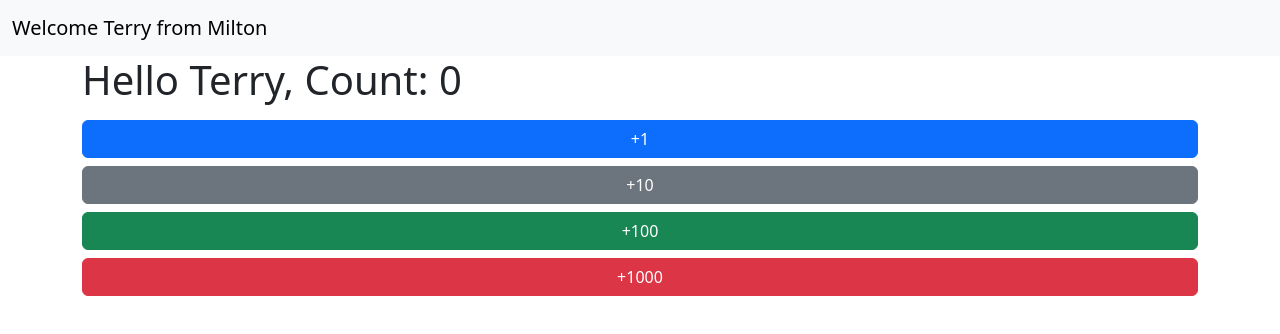
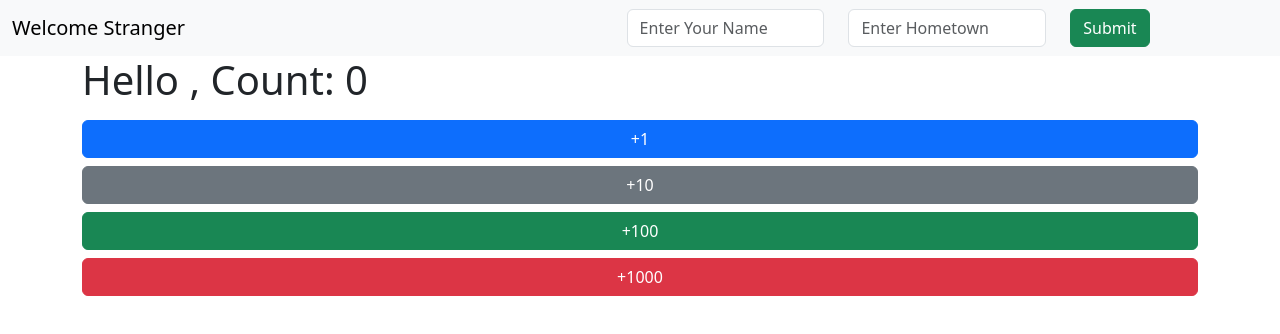
Before and after one commit to terrykub80/React-Intro, a React (Create React App) app: page / in a window 1280 px wide. Shown: the top 334 px of the page. Built offline with nearby package versions, Linux system fonts and the light colour scheme.

Commit message:
add name and city stat to app with navbar form

```diff
--- a/src/App.js
+++ b/src/App.js
@@ -3,7 +3,7 @@ import Button from "./components/Button";
 import Navbar from "./components/Navbar";
 
 function App(props) {
-    let myName = 'Terry'
+
     let buttons = [
         {color:'primary', step: 1},
         {color:'secondary', step: 10},
@@ -12,14 +12,21 @@ function App(props) {
     ]
 
     const [count, setCount] = useState(0);
+    const [myName, setMyaName] = useState('');
+    const [myCity, setMyCity] = useState('');
 
     function handleClick(step){
         setCount(count + step)
     };
 
+    function updateUserInfo(username, usercity){
+        setMyaName(username)
+        setMyCity(usercity)
+    };
+
     return (
         <>
-            <Navbar name={myName} city="Milton" test={123}/>
+            <Navbar name={myName} city={myCity} updateUser={updateUserInfo} />
             <div className="container">
                 <h1>Hello {myName}, Count: {count}</h1>
                 {buttons.map((button, idx) => <Button color={button.color} step={button.step} key={idx} handleClick={handleClick}/>)}
--- a/src/components/Button.jsx
+++ b/src/components/Button.jsx
@@ -1,7 +1,6 @@
 import React, { useState } from 'react'
 
 export default function Button(props) {
-    console.log(props)
     return (
         <button className={`btn btn-${props.color} w-100 mt-2`} onClick={() => props.handleClick(props.step)}>+{props.step}</button>
     )
--- a/src/components/Navbar.jsx
+++ b/src/components/Navbar.jsx
@@ -1,13 +1,41 @@
 import React from 'react'
 
 export default function Navbar(props) {
-    // console.log(props);
-    // console.log(typeof props);
+    function handleForm(e){
+        e.preventDefault();
+        let name = e.target.username.value;
+        let city = e.target.hometown.value;
+        // Pass form data into updateUser function from parent component(App)
+        props.updateUser(name, city)
+        // Reset input values to empty strings
+        e.target.username.value = '';
+        e.target.hometown.value = '';
+    }
+
     return (
         <nav className="navbar bg-body-tertiary">
             <div className="container-fluid">
-                <a className="navbar-brand" href="/">Welcome {props.name} from {props.city}</a>
+                {
+                    props.city && props.name ?
+                    <a className="navbar-brand" href="/">Welcome {props.name} from {props.city}</a> :
+                    <a className="navbar-brand" href="/">Welcome Stranger</a>
+
+                }
+                <form action="" className='row' onSubmit={handleForm}>
+                    <div className='col'>
+                        <input type="text" name="username" className="form-control" placeholder="Enter Your Name"/>
+
+                    </div>
+                    <div className='col'>
+                        <input type="text" name="hometown" className="form-control" placeholder="Enter Hometown"/>
+                    </div>
+                    <div className='col'>
+                        <input type="submit" className="btn btn-success" />
+                    </div>
+                </form>
+
+
             </div>
         </nav>
-  );
-};
+  )
+}
```
Also changed, not shown: src/whiteboard.js (added, +28 -0 lines).
